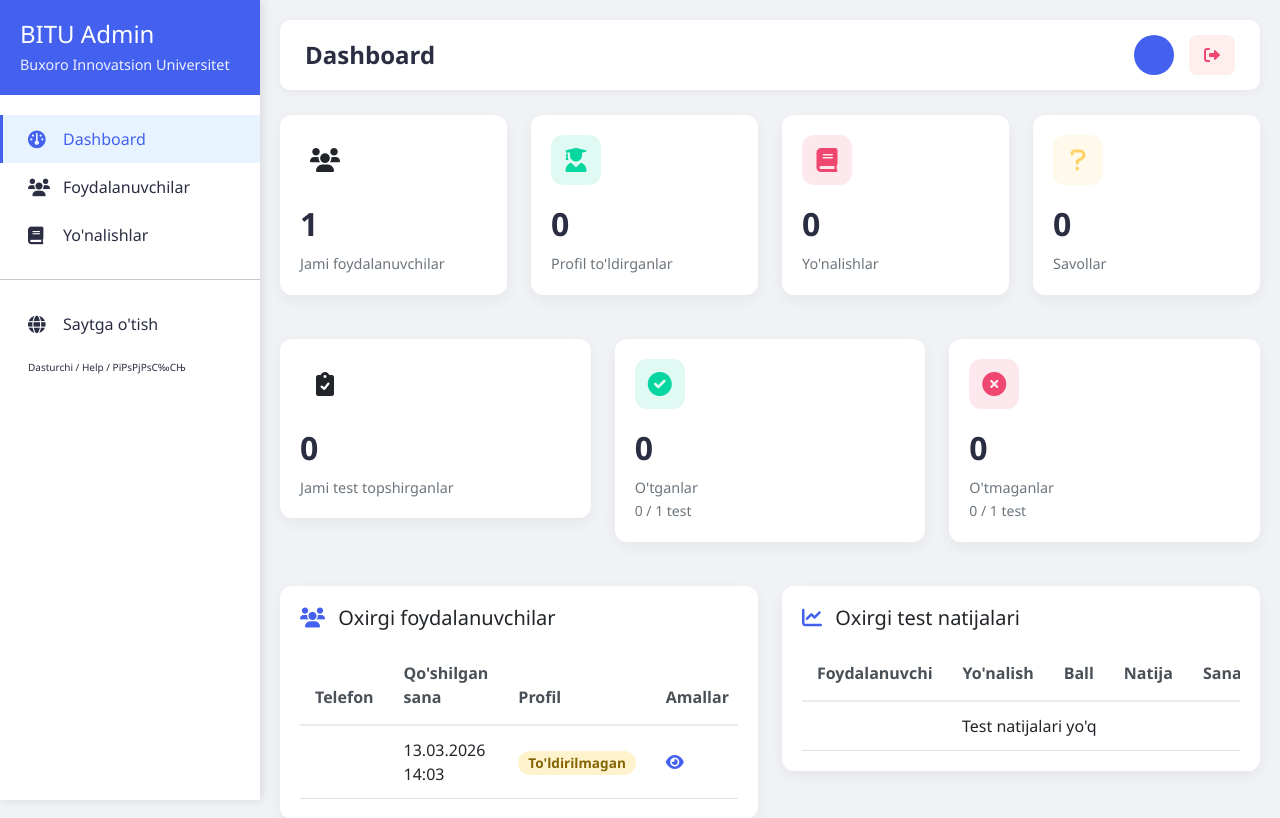
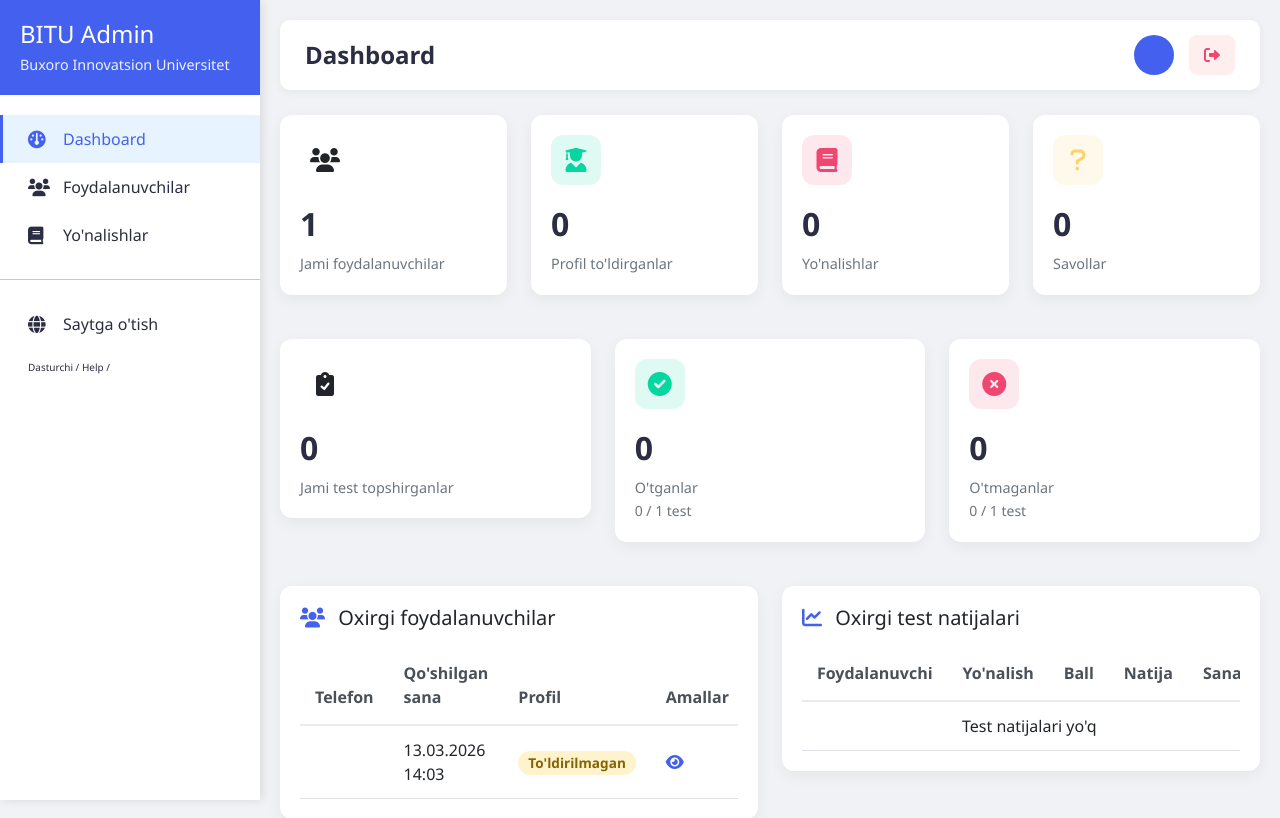
Before and after one commit to shakhriyor080/Bitu-test, a Django app: page /admin-panel/ in a window 1280 px wide. Shown: the top 818 px of the page. Run offline with Django 5.2, Linux system fonts and the light colour scheme; the visitor is signed in with stand-in values (Sample User, id 1); data comes from the database, SQL or seed files in the repository; data that the repository does not hold is empty.

Commit message:
no name rename

```diff
--- a/custom_admin/templates/admin_panel/base_admin.html
+++ b/custom_admin/templates/admin_panel/base_admin.html
@@ -332,7 +332,7 @@
                 <i class="fas fa-globe"></i> Saytga o'tish
             </a>
             <a href="https://t.me/shahriyor_developer" class="menu-item" style="font-size: 10px;" target="_blank">
-               Dasturchi / Help / РїРѕРјРѕС‰СЊ
+               Dasturchi / Help /
             </a>
         </div>
     </div>
@@ -381,6 +381,6 @@
         }
     </script>
 
-    {% block extra_js %}{% endblock %}
+    {% block extra_js %} {% endblock %}
 </body>
 </html>
```
